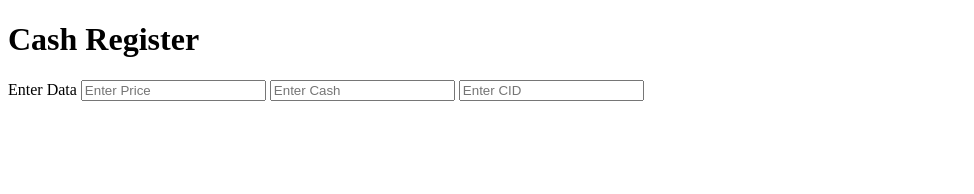
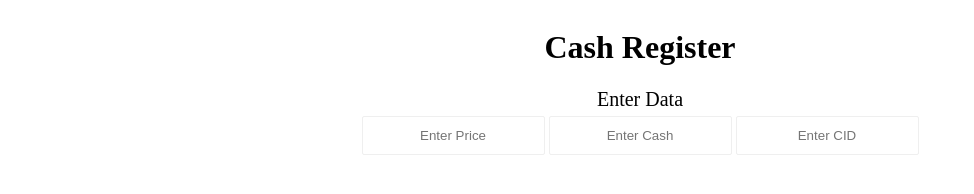
Before and after one commit to Hamza-Dahmoun/Cash-Register, a plain HTML site: page index.html in a window 1280 px wide. Shown: the whole page, without its empty margins (0-974 px from the left). Drawn offline with Linux system fonts and the light colour scheme.

Commit message:
style the UI

```diff
--- a/index.html
+++ b/index.html
@@ -4,7 +4,31 @@
 <head>
     <title>Cash Register</title>
     <script src="app.js"></script>
+    <style>
+        body {
+            text-align: center;
+            display: flex;
+            flex-direction: column;
+            justify-content: space-around;
+        }
 
+        label {
+            font-size: 20px;
+            display: block;
+            margin-bottom: 5px;
+        }
+
+        input {
+            height: 35px;
+            border-radius: 2px;
+            border: 1px solid #efefef;
+            text-align: center;
+        }
+
+        p {
+            font-size: 40px;
+        }
+    </style>
 </head>
 
 <body>
```
